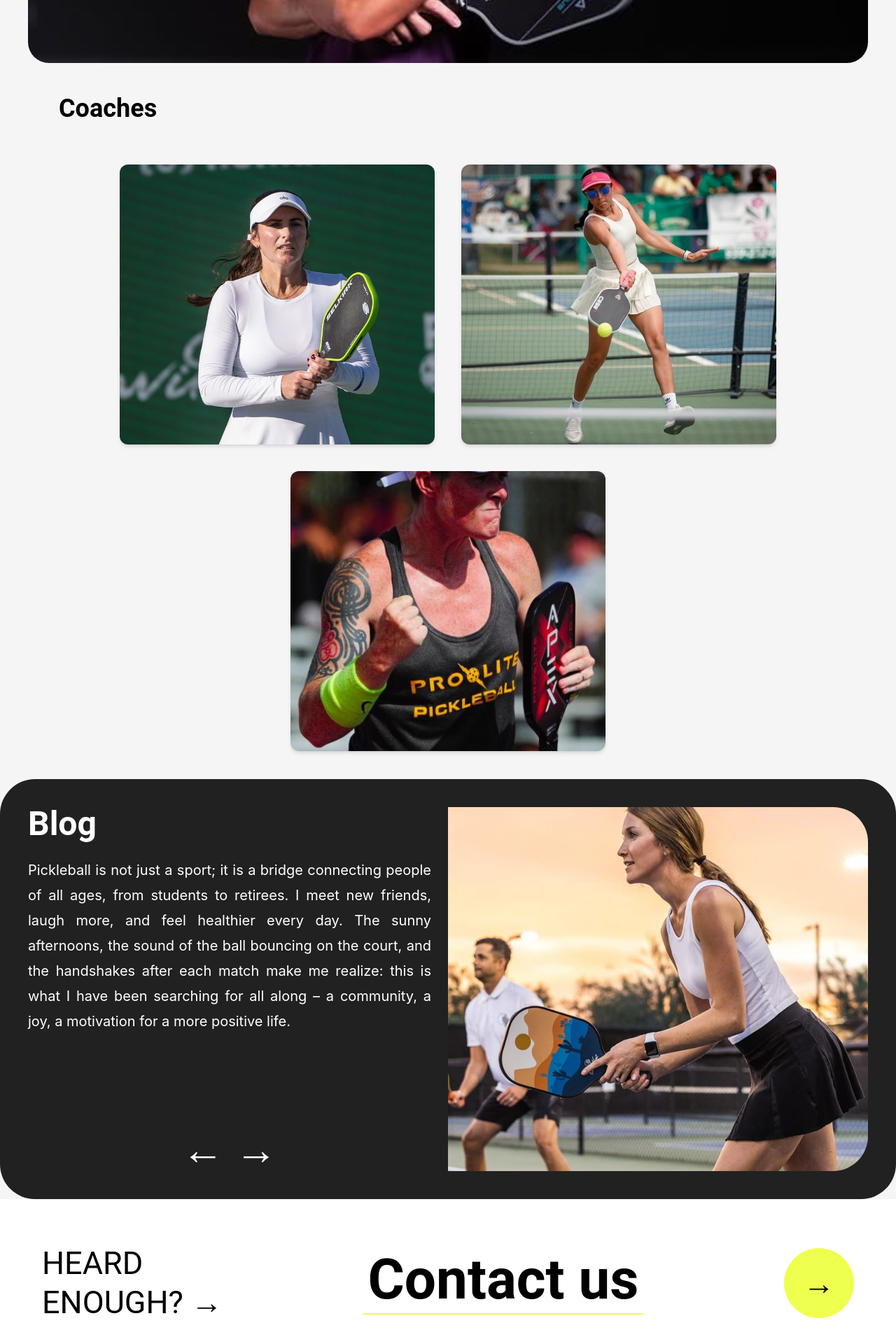
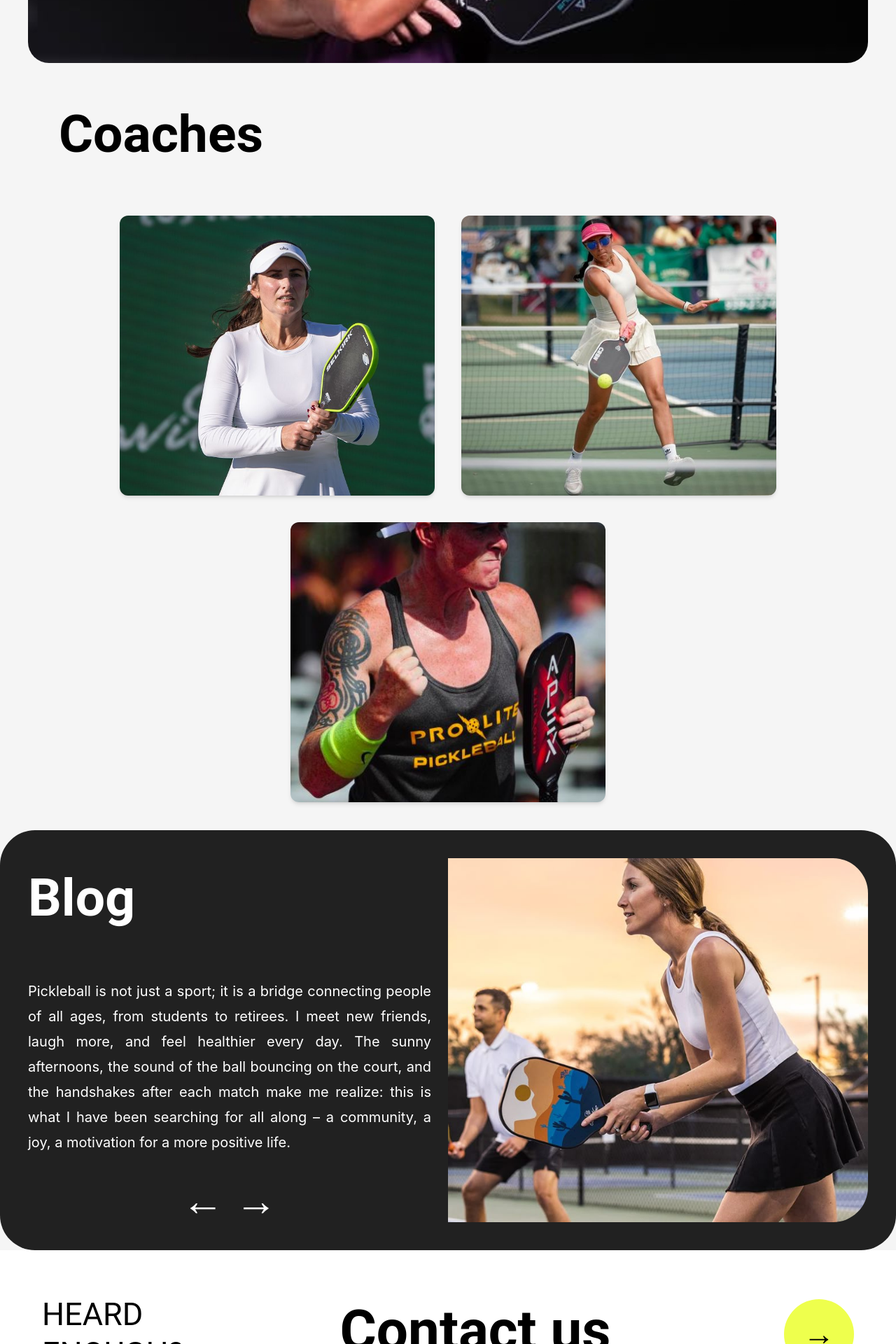
Before and after one commit to PickkleBalll/Pickleball, a React (Vite) app in the folder frontend/: page / in a window 1280 px wide. Shown: the part 2460-4380 px from the top of the page at 70% size. Built offline with nearby package versions, Linux system fonts and the light colour scheme.

Commit message:
Update HomePage và Courses

```diff
--- a/frontend/src/components/Common/Contact.tsx
+++ b/frontend/src/components/Common/Contact.tsx
@@ -14,7 +14,7 @@ const Contact: React.FC = () => {
                 </div>
 
                 {/* Center title */}
-                <div className="text-center">
+                <div className="text-center mr-20">
                     <h2 className="text-[80px] font-semibold text-black leading-none">
                         Contact us
                     </h2>
--- a/frontend/src/components/Homepage/BlogSection.tsx
+++ b/frontend/src/components/Homepage/BlogSection.tsx
@@ -48,8 +48,7 @@ const BlogCard = () => {
                 {/* Left content */}
                 <div className="w-1/2 pr-6 flex flex-col justify-between">
                     <div>
-                        <h1 className="text-5xl font-bold mb-6">Blog</h1>
-
+                        <h1 className="text-[75px] font-bold mb-15">Blog</h1>
                         <AnimatePresence mode="wait">
                             <motion.p
                                 key={index}
@@ -57,7 +56,7 @@ const BlogCard = () => {
                                 animate={{ opacity: 1, x: 0 }}
                                 exit={{ opacity: 0, x: direction > 0 ? -30 : 30 }}
                                 transition={{ duration: 0.5 }}
-                                className="text-[20px] text-justify leading-[1.8] font-['Inter']"
+                                className="text-[20px] text-justify leading-[1.8] font-['Inter'] max-w-[600px] w-full"
                             >
                                 {blogContents[index].text}
                             </motion.p>
--- a/frontend/src/components/Homepage/CoachesList.tsx
+++ b/frontend/src/components/Homepage/CoachesList.tsx
@@ -6,7 +6,7 @@ import image8 from "../../assets/Image/8.jpg";
 export default function CoachesList() {
     return (
         <section className="px-6 py-10 bg-[#f5f5f5] mt-0 font-['Roboto']">
-            <h2 className="text-4xl font-bold mb-8 pl-[60px]">Coaches</h2>
+            <h2 className="text-[75px] font-bold mb-8 pl-[60px]">Coaches</h2>
             <div className="flex gap-[38px] mt-[60px] justify-center flex-wrap">
                 <img
                     src={image6}
--- a/frontend/src/pages/CoursesPage.tsx
+++ b/frontend/src/pages/CoursesPage.tsx
@@ -8,17 +8,17 @@ import image15 from "../assets/Image/15.jpg";
 const courses = [
     {
         title: "KID COURSES",
-        price: "0.99$",
+        price: "50$",
         image: image13,
     },
     {
         title: "BASIC COURSES",
-        price: "0.99$",
+        price: "120$",
         image: image14,
     },
     {
         title: "ADVANCED COURSES",
-        price: "0.99$",
+        price: "250$",
         image: image15,
     },
 ];
@@ -71,7 +71,7 @@ export default function CoursesPage() {
                                 </h3>
                             </div>
 
-                            <div className="flex flex-row items-center justify-center gap-24 w-[618px]">
+                            <div className="flex flex-row items-center justify-center gap-50 w-[618px]">
                                 <span className="font-bold text-black text-[50px]">
                                     {course.price}
                                 </span>
```
